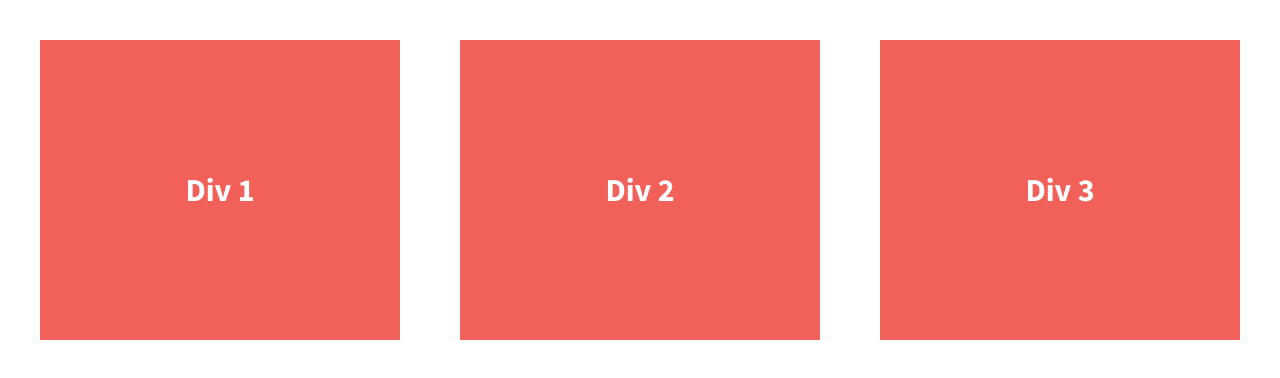
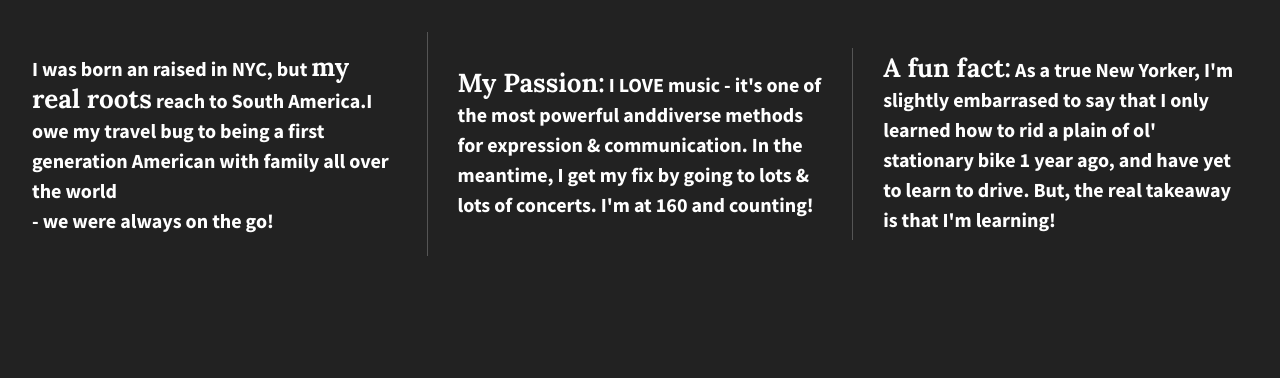
Before and after one commit to NP558565/0701206-divs-flexbox-starter, a plain HTML site: page index.html in a window 1280 px wide. Drawn offline with nearby package versions, Linux system fonts and the light colour scheme.

Commit message:
initial commit

```diff
--- a/css/main.css
+++ b/css/main.css
@@ -95,37 +95,44 @@ textarea {
    Author's custom styles
    ========================================================================== */
 
-
+/*Large Background Image*/
 html {
-  background-color: #fff;
+  background-color: #222;
   height: 100%;
+  width: 100%;
 }
 
 body {
   font-family: 'Source Sans Pro', sans-serif;
+  font-weight: 700;
   padding: 2em;
-  font-size: 1.25em;
+  color: #fff;
   height: 100%;
 }
 
 .wrapper {
-  /*add display:flex and set justify-content to space-between*/
-  font-weight: 700;
   display: flex;
+  flex-flow: row wrap;
   justify-content: space-between;
+  align-items: center;
 }
 
 .div-1, .div-2, .div-3 {
-  /*give the divs a width of 30%, add display:flex, set justify-content and align-items to center*/
-  color: #fff;
-  line-height: 1.5em;
-  font-size: 1.6em;
-  background-color: #f16059;
-  height: 300px;
   display: flex;
   justify-content: center;
   align-items: center;
-  width: 30%;
+  color: #fff;
+  line-height: 1.5em;
+  font-size: 1.25em;
+  /* width: 30%; */
+  height: auto;
+
+}
+
+
+.wrapper span {
+  font-family: 'Lora', sans-serif;
+  font-size: 1.3em;
 }
 
 
@@ -211,6 +218,17 @@ body {
    Modify as content requires.
    ========================================================================== */
 
+@media all and (min-width: 1200px) {
+    .div-1, .div-2, .div-3 {
+      flex-basis: 30%;
+    }
+
+    .div-1, .div-2 {
+    border-right: 1px solid #555;
+      padding-right: 30px;
+    }
+}
+
 @media print,
        (-webkit-min-device-pixel-ratio: 1.25),
        (min-resolution: 1.25dppx),
--- a/index.html
+++ b/index.html
@@ -23,13 +23,18 @@
 
         <section class="wrapper">
             <div class="div-1">
-                Div 1
+                <p>I was born an raised in NYC, but <span> my real roots</span> reach to South America.I owe my travel bug to
+                being a first generation American with family all over the world<br> - we were always on the go!</p>
             </div>
             <div class="div-2">
-                Div 2
+                <p><span>My Passion:</span> I LOVE music - it's one of the most powerful anddiverse methods for
+                    expression & communication. In the meantime, I get my fix by going to lots & lots
+                    of concerts. I'm at 160 and counting!</p>
             </div>
             <div class="div-3">
-                Div 3
+                <p><span>A fun fact:</span> As a true New Yorker, I'm slightly embarrased to say that I only
+                learned how to rid a plain of ol' stationary bike 1 year ago, and have yet to learn to drive.
+                But, the real takeaway is that I'm learning!</p>
             </div>
         </section>
 
```
